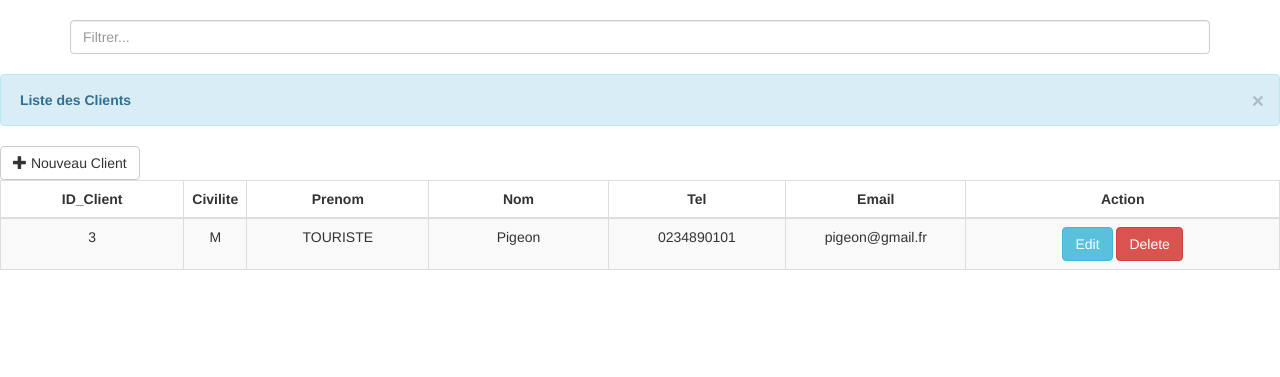
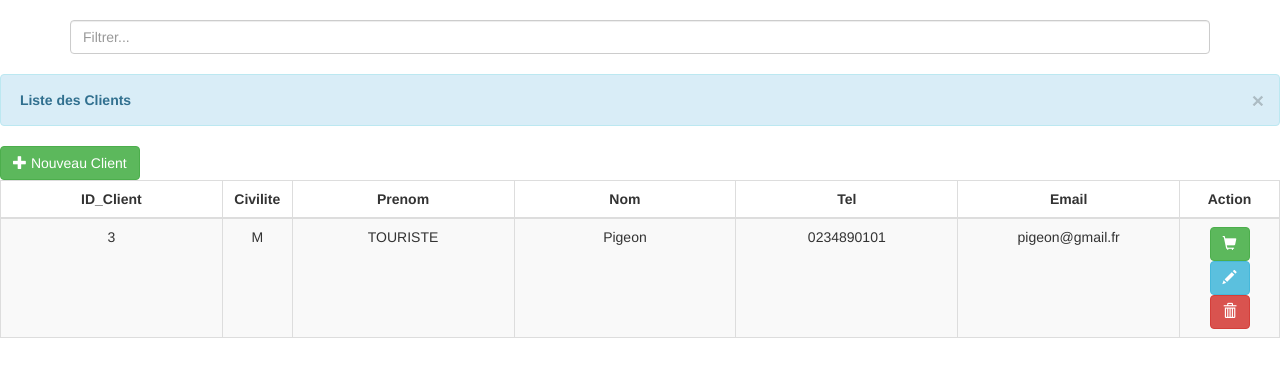
Before and after one commit to victorgx15/sardine, a PHP site: page /ClientList.php in a window 1280 px wide. Shown: the top 377 px of the page. Run offline with PHP 8.4, Linux system fonts and the light colour scheme; data comes from the database, SQL or seed files in the repository.

Commit message:
Final aesthetic changes to ClientList

```diff
--- a/staff/ClientList.php
+++ b/staff/ClientList.php
@@ -66,7 +66,7 @@ try {
             <button type="button" class="close" data-dismiss="alert">&times;</button>
             <strong><i class="icon-user icon-large"></i>&nbsp;Liste des Clients</strong>
         </div>
-        <button type="button" class="btn btn-default" data-toggle="modal" data-target="#newClient">
+        <button type="button" class="btn btn-success" data-toggle="modal" data-target="#newClient">
             <span class="glyphicon glyphicon-plus"></span> Nouveau Client
         </button>
         <thead>
@@ -97,9 +97,10 @@ try {
                 <td style="text-align:center; word-break:break-all; width:200px;"> <?php echo $row ['Nom']; ?></td>
                 <td style="text-align:center; word-break:break-all; width:200px;"> <?php echo $row ['Tel']; ?></td>
                 <td style="text-align:center; word-break:break-all; width:200px;"> <?php echo $row ['Email']; ?></td>
-                <td style="text-align:center; width:350px;">
-                    <a href="#edit<?php echo $id; ?>" data-toggle="modal" class="btn btn-info">Edit</a>
-                    <a href="#delete<?php echo $id;?>"  data-toggle="modal"  class="btn btn-danger" >Delete </a>
+                <td style="text-align:center; word-break:break-all; width:90px;">
+                    <a href="#edit<?php echo $id; ?>" data-toggle="modal" class="btn btn-success"><span class="glyphicon glyphicon-shopping-cart"></span></a>
+                    <a href="#edit<?php echo $id; ?>" data-toggle="modal" class="btn btn-info"><span class="glyphicon glyphicon-pencil"></span></a>
+                    <a href="#delete<?php echo $id;?>"  data-toggle="modal"  class="btn btn-danger" ><span class="glyphicon glyphicon-trash"></span> </a>
                 </td>
 
                 <!-- New Client Modal -->
```
